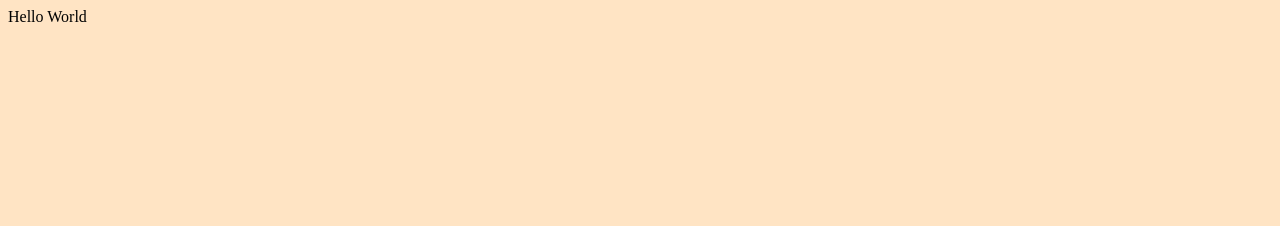
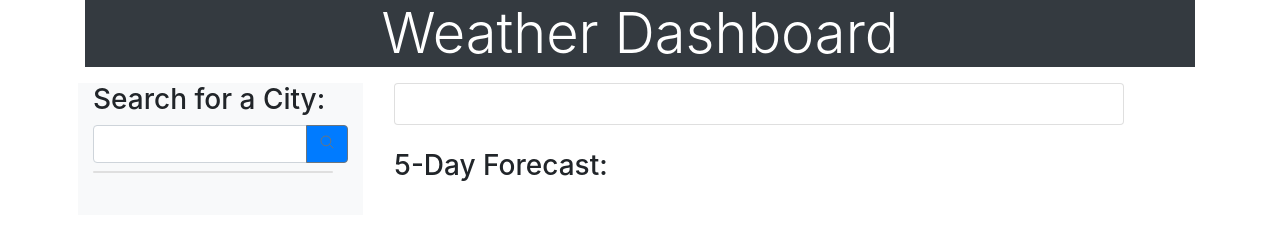
Before and after one commit to ckaikai19/icecream, a plain HTML site: page index.html in a window 1280 px wide. Drawn offline with nearby package versions, Linux system fonts and the light colour scheme.

Commit message:
added html and bootstrap

```diff
--- a/index.html
+++ b/index.html
@@ -1,14 +1,67 @@
-<!DOCTYPE html>
+<!doctype html>
 <html lang="en">
-<head>
-    <meta charset="UTF-8">
-    <meta http-equiv="X-UA-Compatible" content="IE=edge">
-    <meta name="viewport" content="width=device-width, initial-scale=1.0">
-    <title>Weather App</title>
-    <link rel="stylesheet" href="./style.css">
-</head>
-<body>
-    Hello World
-</body>
-<script src="./script.js"></script>
+  <head>
+    <meta charset="utf-8">
+    <meta name="viewport" content="width=device-width, initial-scale=1, shrink-to-fit=no">
+    <link rel="stylesheet" type="text/css" href="style.css">
+    <link rel="stylesheet" href="https://stackpath.bootstrapcdn.com/bootstrap/4.5.0/css/bootstrap.min.css" integrity="sha384-9aIt2nRpC12Uk9gS9baDl411NQApFmC26EwAOH8WgZl5MYYxFfc+NcPb1dKGj7Sk" crossorigin="anonymous">
+    <script type="module" src="https://unpkg.com/ionicons@5.1.2/dist/ionicons/ionicons.esm.js"></script>
+    <script nomodule="" src="https://unpkg.com/ionicons@5.1.2/dist/ionicons/ionicons.js"></script>
+    <title>Weather Dashboard</title>
+  </head>
+  <body>
+
+
+   <div class="container">
+    <div class=" jumbotron-fluid bg-dark text-white text-center">
+      <div class="container">
+        <h1 class="display-4 ">Weather Dashboard</h1>
+      </div>
+    </div>
+    <div class="row">
+      <div class="col-3 m-2 bg-light">
+        <h3>Search for a City:</h3>
+        <div class="input-group mb-2">
+          <input type="text" class="form-control" id="city-input" aria-describedby="basic-addon2">
+          <div class="input-group-append">
+            <button id ="add-city" class="btn btn-outline-secondary bg-primary" type="button"><ion-icon name="search-outline"></ion-icon> </button>
+          </div>
+        </div>
+        <div class="card" style="width: 15rem;">
+          <ul id="city-list" class="list-group list-group-flush">
+          </ul>
+        </div>
+      </div>
+      <div class="col-8 m-2">
+        <div class="row-12">
+          <div class="card">
+            <div id="today-weather" class="card-body">
+              <!-- <h3>City:</h3>
+              <p></p>
+              <p></p>
+              <p></p>
+              <p></p> -->
+            </div>
+          </div>
+        </div>
+        <!-- Beginning of row 2 in col 2 -->
+        <br>
+        <div class="row-12">
+          <h3>5-Day Forecast:</h3>
+        </div>
+        <!-- Beginning of row 3 in col 2 -->
+        <br>
+        <div id ="boxes" class="row">
+
+        </div>
+      </div>
+    </div>
+
+   </div>
+    <script src="https://code.jquery.com/jquery-3.5.1.slim.min.js" integrity="sha384-DfXdz2htPH0lsSSs5nCTpuj/zy4C+OGpamoFVy38MVBnE+IbbVYUew+OrCXaRkfj" crossorigin="anonymous"></script>
+    <script src="https://cdn.jsdelivr.net/npm/popper.js@1.16.0/dist/umd/popper.min.js" integrity="sha384-Q6E9RHvbIyZFJoft+2mJbHaEWldlvI9IOYy5n3zV9zzTtmI3UksdQRVvoxMfooAo" crossorigin="anonymous"></script>
+    <script src="https://stackpath.bootstrapcdn.com/bootstrap/4.5.0/js/bootstrap.min.js" integrity="sha384-OgVRvuATP1z7JjHLkuOU7Xw704+h835Lr+6QL9UvYjZE3Ipu6Tp75j7Bh/kR0JKI" crossorigin="anonymous"></script>
+    <script src="https://cdnjs.cloudflare.com/ajax/libs/jquery/3.2.1/jquery.min.js"></script>
+    <script src="script.js"></script>
+  </body>
 </html>
```
